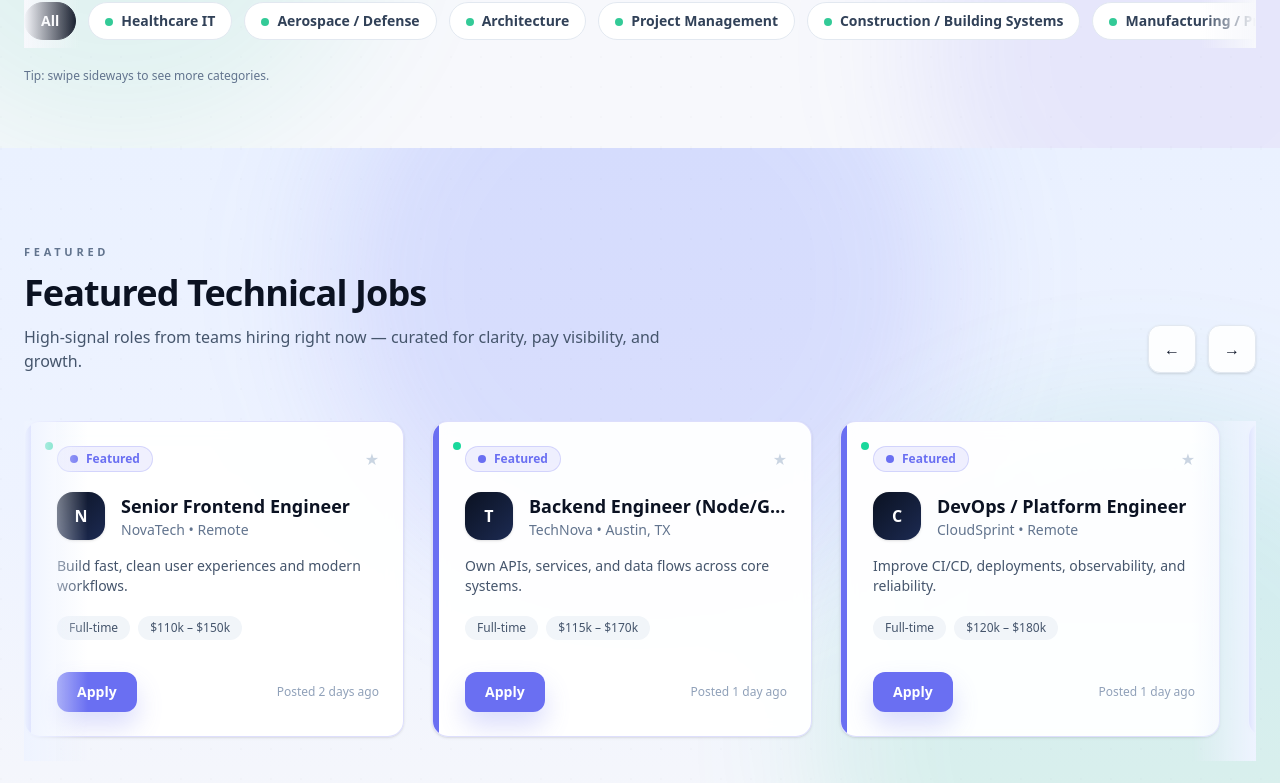
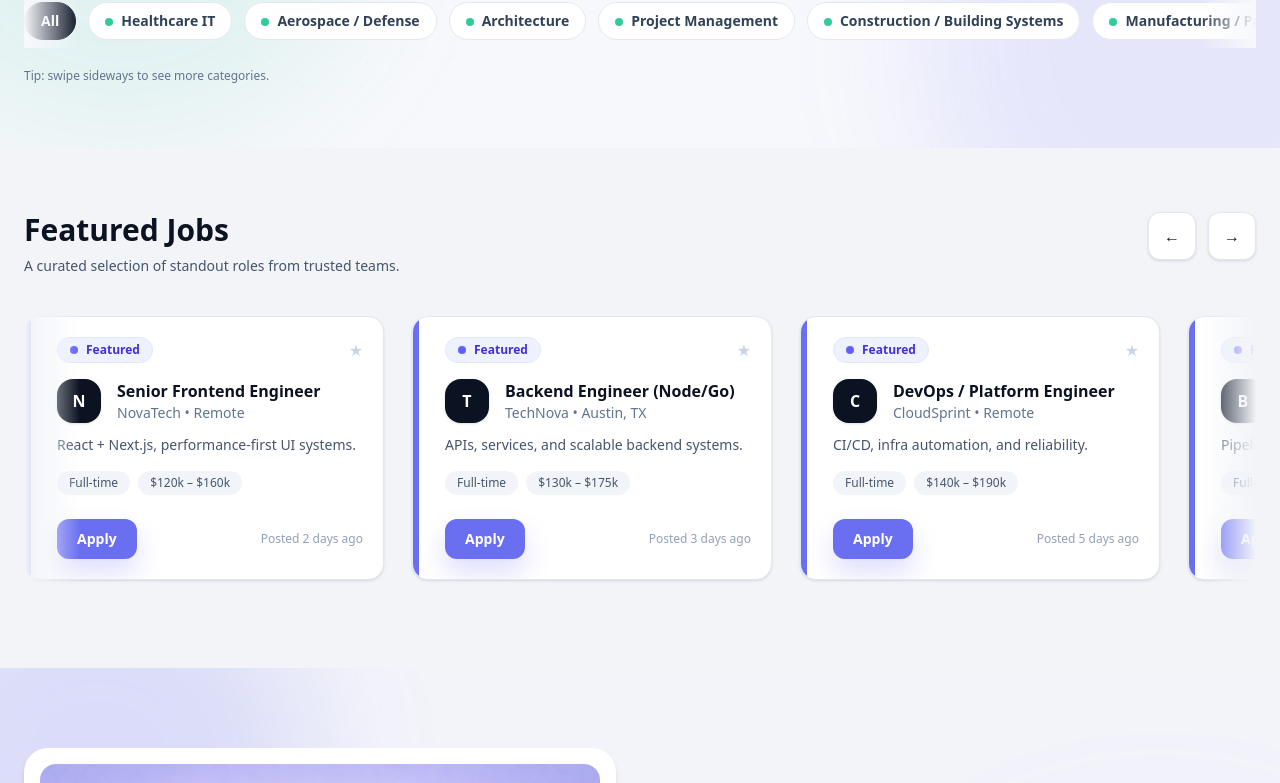
Before and after one commit to adebisidolapo/technicaljobboard, a Next.js app in the folder jobboard/: page / in a window 1280 px wide. Shown: the part 1411-2194 px from the top of the page. Built offline with nearby package versions, Linux system fonts and the light colour scheme.

Commit message:
update ui

```diff
--- a/jobboard/app/page.tsx
+++ b/jobboard/app/page.tsx
@@ -47,57 +47,93 @@ const FEATURED_JOBS: FeaturedJob[] = [
     company: "NovaTech",
     location: "Remote",
     type: "Full-time",
-    pay: "$110k – $150k",
+    pay: "$120k – $160k",
     posted: "2 days ago",
-    description: "Build fast, clean user experiences and modern workflows.",
+    description: "React + Next.js, performance-first UI systems.",
   },
   {
     title: "Backend Engineer (Node/Go)",
     company: "TechNova",
     location: "Austin, TX",
     type: "Full-time",
-    pay: "$115k – $170k",
-    posted: "1 day ago",
-    description: "Own APIs, services, and data flows across core systems.",
+    pay: "$130k – $175k",
+    posted: "3 days ago",
+    description: "APIs, services, and scalable backend systems.",
   },
   {
     title: "DevOps / Platform Engineer",
     company: "CloudSprint",
     location: "Remote",
     type: "Full-time",
-    pay: "$120k – $180k",
-    posted: "1 day ago",
-    description: "Improve CI/CD, deployments, observability, and reliability.",
+    pay: "$140k – $190k",
+    posted: "5 days ago",
+    description: "CI/CD, infra automation, and reliability.",
+  },
+  {
+    title: "Data Engineer",
+    company: "ByteForge",
+    location: "New York, NY",
+    type: "Full-time",
+    pay: "$125k – $175k",
+    posted: "4 days ago",
+    description: "Pipelines, quality, and analytics foundations.",
   },
   {
     title: "Security Engineer",
     company: "SentinelWorks",
-    location: "New York, NY",
+    location: "Remote",
     type: "Full-time",
-    pay: "$130k – $190k",
+    pay: "$145k – $200k",
+    posted: "6 days ago",
+    description: "AppSec + cloud controls, secure-by-default.",
+  },
+  {
+    title: "Site Reliability Engineer",
+    company: "Stackline",
+    location: "Remote",
+    type: "Full-time",
+    pay: "$135k – $185k",
+    posted: "2 days ago",
+    description: "Observability, incident response, SLAs.",
+  },
+  {
+    title: "QA Automation Engineer",
+    company: "VerityLabs",
+    location: "Chicago, IL",
+    type: "Full-time",
+    pay: "$110k – $150k",
+    posted: "5 days ago",
+    description: "Automation, CI, and test reliability.",
+  },
+  {
+    title: "Product Designer",
+    company: "Lumen",
+    location: "San Francisco, CA",
+    type: "Contract",
+    pay: "$70 – $95/hr",
+    posted: "1 week ago",
+    description: "Product UX, systems thinking, crisp UI.",
+  },
+  {
+    title: "Cloud Engineer (AWS)",
+    company: "Northwind",
+    location: "Denver, CO",
+    type: "Full-time",
+    pay: "$125k – $170k",
     posted: "3 days ago",
-    description: "Ship secure defaults and strengthen platform protections.",
+    description: "AWS infra, IAM, networking, security.",
+  },
+  {
+    title: "Full Stack Engineer",
+    company: "BrightOps",
+    location: "Dallas, TX",
+    type: "Full-time",
+    pay: "$120k – $165k",
+    posted: "4 days ago",
+    description: "Next.js + APIs, ship features end-to-end.",
   },
 ];
 
-const LIST_JOBS: ListJob[] = [
-  {
-    title: "Maintenance Technician",
-    company: "PlantWorks",
-    location: "Houston, TX",
-    pay: "$28–$38/hr",
-    posted: "7 days ago",
-    tags: ["Full-time", "On-site"],
-  },
-  {
-    title: "Electrical Engineer",
-    company: "Gridline",
-    location: "Remote",
-    pay: "$120k–$160k",
-    posted: "4 days ago",
-    tags: ["Remote", "Full-time", "Senior"],
-  },
-];
 
 export default function Home() {
   // hero inputs
@@ -450,43 +486,16 @@ const filteredCategories = CATEGORIES.filter((c) =>
 
 
 
-{/* ================= FEATURED JOBS (unique bg + apply + purple/green/blue accents) ================= */}
-<section
-  id="featured"
-  className="relative overflow-hidden py-20 md:py-24 bg-[#EEF3FF]"
->
-  {/* distinct background (blue outer + purple/green glow) */}
-  <div className="pointer-events-none absolute inset-0">
-    {/* blue-ish base gradient */}
-    <div className="absolute inset-0 bg-gradient-to-b from-[#EAF1FF] via-[#EEF3FF] to-[#F6F7FB]" />
-
-    {/* purple ambience */}
-    <div className="absolute -top-44 left-1/2 h-[620px] w-[620px] -translate-x-1/2 rounded-full bg-[rgba(106,111,242,0.16)] blur-3xl" />
-    {/* green ambience */}
-    <div className="absolute -bottom-48 right-[-180px] h-[640px] w-[640px] rounded-full bg-[rgba(16,185,129,0.12)] blur-3xl" />
-    {/* subtle dots */}
-    <div
-      className="absolute inset-0 opacity-[0.10]"
-      style={{
-        backgroundImage:
-          "radial-gradient(circle at 1px 1px, rgba(15,23,42,0.12) 1px, transparent 0)",
-        backgroundSize: "30px 30px",
-      }}
-    />
-  </div>
-
-  <div className="relative max-w-7xl mx-auto px-6">
-    {/* header */}
-    <div className="flex flex-col md:flex-row md:items-end md:justify-between gap-6">
+{/* ================= FEATURED JOBS (grey bg + shorter cards + purple stripe) ================= */}
+<section id="featured" className="relative overflow-hidden py-16 bg-[#F2F4F8]">
+  <div className="max-w-7xl mx-auto px-6">
+    <div className="flex items-start justify-between gap-6">
       <div>
-        <p className="text-[11px] tracking-[0.34em] uppercase text-slate-500 font-semibold">
-          Featured
-        </p>
-        <h2 className="mt-3 text-2xl md:text-4xl font-extrabold text-[#0B1222] tracking-tight">
-          Featured Technical Jobs
+        <h2 className="text-2xl md:text-3xl font-extrabold text-[#0B1222]">
+          Featured Jobs
         </h2>
-        <p className="mt-3 text-sm md:text-base text-slate-600 max-w-2xl">
-          High-signal roles from teams hiring right now — curated for clarity, pay visibility, and growth.
+        <p className="mt-2 text-sm text-slate-600">
+          A curated selection of standout roles from trusted teams.
         </p>
       </div>
 
@@ -495,9 +504,11 @@ const filteredCategories = CATEGORIES.filter((c) =>
         <button
           type="button"
           onClick={() =>
-            document.getElementById("featured-carousel")?.scrollBy({ left: -520, behavior: "smooth" })
+            document
+              .getElementById("featured-carousel")
+              ?.scrollBy({ left: -520, behavior: "smooth" })
           }
-          className="h-12 w-12 rounded-xl bg-white/90 border border-slate-200 shadow-sm hover:shadow-md transition flex items-center justify-center"
+          className="h-12 w-12 rounded-xl bg-white border border-slate-200 shadow-sm hover:shadow-md transition flex items-center justify-center"
           aria-label="Scroll left"
         >
           ←
@@ -506,9 +517,11 @@ const filteredCategories = CATEGORIES.filter((c) =>
         <button
           type="button"
           onClick={() =>
-            document.getElementById("featured-carousel")?.scrollBy({ left: 520, behavior: "smooth" })
+            document
+              .getElementById("featured-carousel")
+              ?.scrollBy({ left: 520, behavior: "smooth" })
           }
-          className="h-12 w-12 rounded-xl bg-white/90 border border-slate-200 shadow-sm hover:shadow-md transition flex items-center justify-center"
+          className="h-12 w-12 rounded-xl bg-white border border-slate-200 shadow-sm hover:shadow-md transition flex items-center justify-center"
           aria-label="Scroll right"
         >
           →
@@ -517,10 +530,10 @@ const filteredCategories = CATEGORIES.filter((c) =>
     </div>
 
     {/* carousel */}
-    <div className="relative mt-12">
-      {/* edge fades: blue-ish outer parts like you requested */}
-      <div className="pointer-events-none absolute top-0 left-0 h-full w-16 bg-gradient-to-r from-[#EEF3FF] to-transparent z-10" />
-      <div className="pointer-events-none absolute top-0 right-0 h-full w-16 bg-gradient-to-l from-[#EEF3FF] to-transparent z-10" />
+    <div className="relative mt-10">
+      {/* edge fades */}
+      <div className="pointer-events-none absolute top-0 left-0 h-full w-14 bg-gradient-to-r from-[#F2F4F8] to-transparent z-10" />
+      <div className="pointer-events-none absolute top-0 right-0 h-full w-14 bg-gradient-to-l from-[#F2F4F8] to-transparent z-10" />
 
       <div
         id="featured-carousel"
@@ -529,28 +542,22 @@ const filteredCategories = CATEGORIES.filter((c) =>
         {FEATURED_JOBS.map((job, idx) => (
           <article
             key={idx}
-            className="snap-start flex-none w-[360px] sm:w-[380px] bg-white/95 backdrop-blur
-                       rounded-2xl shadow-sm hover:shadow-lg transition
-                       border border-[rgba(106,111,242,0.22)] relative overflow-hidden"
+            className="snap-start flex-none w-[340px] sm:w-[360px]
+                       bg-white rounded-2xl border border-slate-200 shadow-sm
+                       hover:shadow-lg transition relative overflow-hidden"
           >
-            {/* purple side stripe */}
+            {/* ✅ purple side stripe */}
             <div className="absolute left-0 top-0 h-full w-1.5 bg-[var(--brand-purple)]" />
 
-            {/* tiny green accent dot on top edge (subtle interest) */}
-            <div className="absolute top-5 left-5 h-2 w-2 rounded-full bg-emerald-400/90" />
-
-            <div className="p-6 pl-8">
-              {/* pill + star */}
+            <div className="p-5 pl-8">
+              {/* top row */}
               <div className="flex items-center justify-between">
-                <span
-                  className="inline-flex items-center gap-2 text-xs font-semibold px-3 py-1 rounded-full
-                             bg-[rgba(106,111,242,0.10)] text-[var(--brand-purple)]
-                             border border-[rgba(106,111,242,0.22)]"
-                >
-                  <span className="h-2 w-2 rounded-full bg-[var(--brand-purple)]" />
+                <span className="inline-flex items-center gap-2 text-xs font-semibold px-3 py-1 rounded-full bg-indigo-50 text-indigo-700 border border-indigo-100">
+                  <span className="h-2 w-2 rounded-full bg-indigo-500" />
                   Featured
                 </span>
 
+                {/* star */}
                 <button
                   type="button"
                   aria-label="Save job"
@@ -561,14 +568,14 @@ const filteredCategories = CATEGORIES.filter((c) =>
               </div>
 
               {/* header */}
-              <div className="mt-5 flex items-center gap-4">
-                {/* profile badge: darker + premium */}
-                <div className="h-12 w-12 rounded-2xl bg-gradient-to-br from-[#0B1222] to-[#1C2A52] text-white flex items-center justify-center font-extrabold shadow-sm">
+              <div className="mt-4 flex items-center gap-4">
+                {/* profile badge (compact) */}
+                <div className="h-11 w-11 rounded-2xl bg-[#0B1222] text-white flex items-center justify-center font-extrabold shadow-sm">
                   {job.company.charAt(0)}
                 </div>
 
                 <div className="min-w-0">
-                  <h3 className="text-lg font-extrabold text-[#0B1222] truncate">
+                  <h3 className="text-base font-extrabold text-[#0B1222] truncate">
                     {job.title}
                   </h3>
                   <p className="text-sm text-slate-500 truncate">
@@ -577,13 +584,13 @@ const filteredCategories = CATEGORIES.filter((c) =>
                 </div>
               </div>
 
-              {/* description */}
-              <p className="mt-4 text-sm text-slate-600 line-clamp-2">
+              {/* small description (keeps cards short) */}
+              <p className="mt-3 text-sm text-slate-600 truncate">
                 {job.description}
               </p>
 
               {/* pills */}
-              <div className="mt-5 flex flex-wrap gap-2">
+              <div className="mt-4 flex flex-wrap gap-2">
                 <span className="text-xs px-3 py-1 rounded-full bg-slate-100 text-slate-600">
                   {job.type}
                 </span>
@@ -593,19 +600,20 @@ const filteredCategories = CATEGORIES.filter((c) =>
               </div>
 
               {/* footer */}
-              <div className="mt-8 flex items-center justify-between">
+              <div className="mt-6 flex items-center justify-between">
                 <button
                   type="button"
                   onClick={() => (window.location.href = "/all-jobs")}
                   className="px-5 py-2.5 rounded-xl text-sm font-semibold text-white
                              bg-[var(--brand-purple)] hover:bg-[var(--brand-purple-dark)]
-                             shadow-[0_14px_26px_rgba(106,111,242,0.24)]
-                             transition"
+                             shadow-[0_14px_26px_rgba(106,111,242,0.22)] transition"
                 >
                   Apply
                 </button>
 
-                <span className="text-xs text-slate-400">Posted {job.posted}</span>
+                <span className="text-xs text-slate-400">
+                  Posted {job.posted}
+                </span>
               </div>
             </div>
           </article>
```
